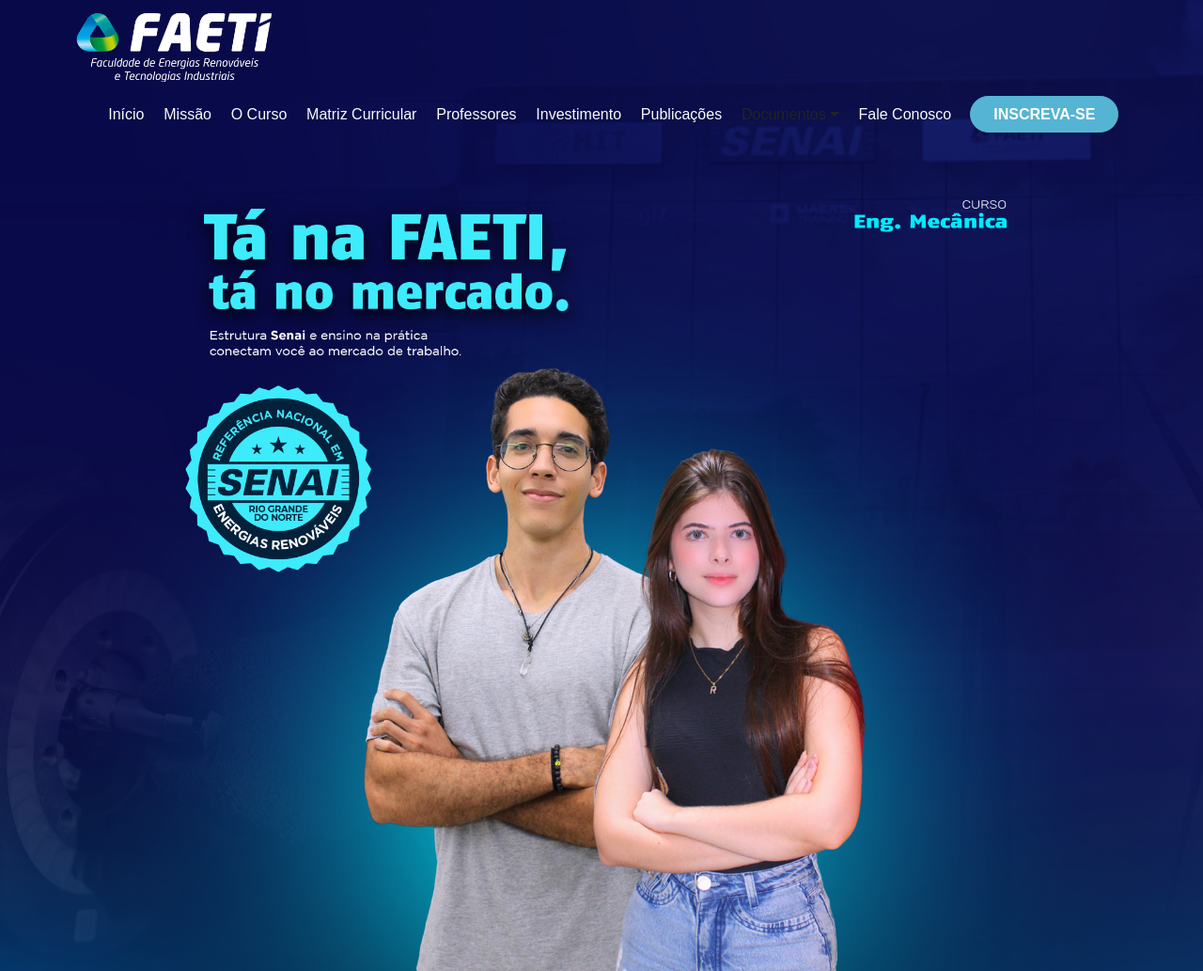
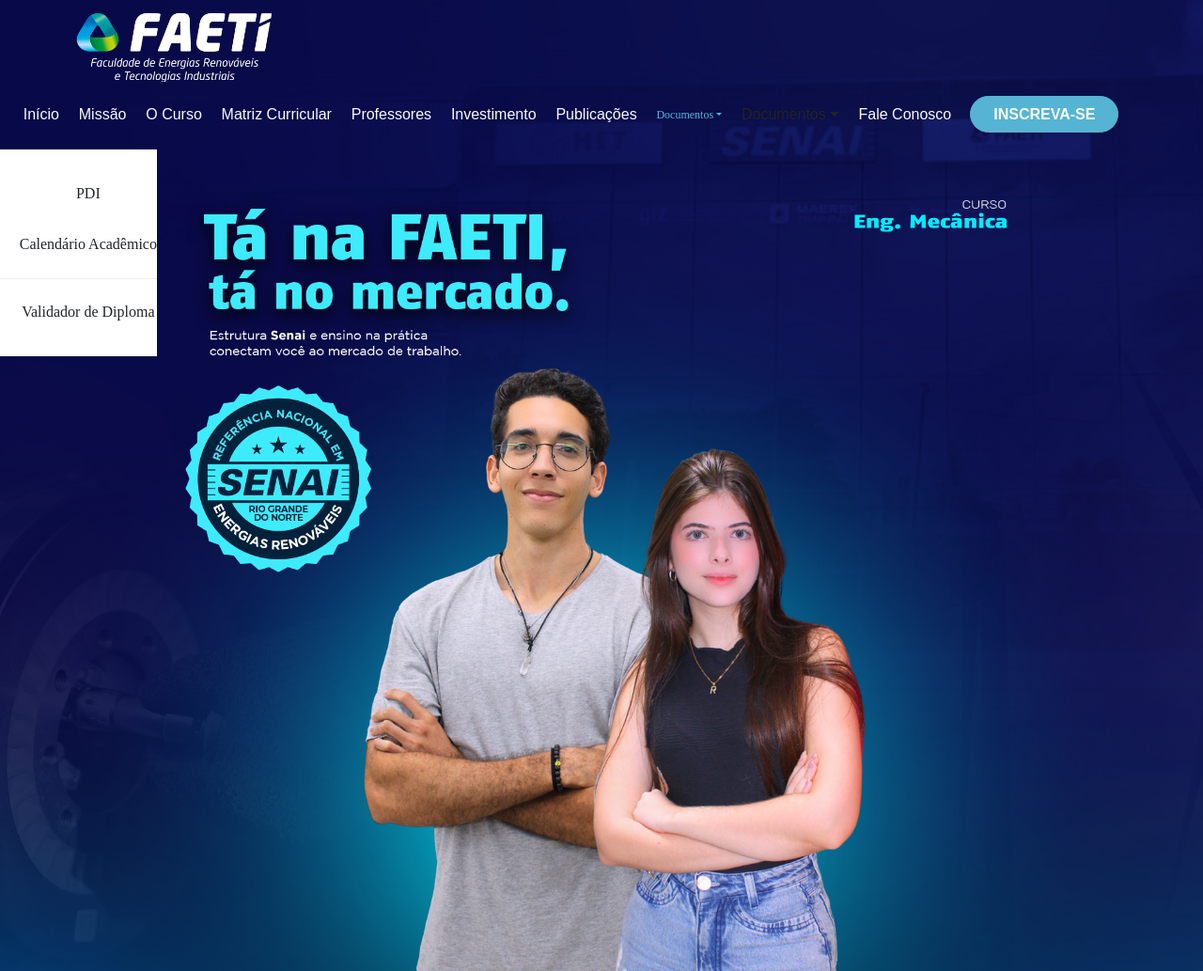
Before and after one commit to rafaelfiern/faeti, a PHP site: page / in a window 1280 px wide, after a click on "Documentos". Shown: the top 1033 px of the page at 94% size. Run offline with PHP 8.4, Linux system fonts and the light colour scheme; some web fonts are replaced.

Commit message:
dropwdown5

```diff
--- a/index.php
+++ b/index.php
@@ -82,6 +82,17 @@
                     <!--<li class="nav-item"><a class="nav-link link text-white text-primary display-4" target="_blank" href="https://docs.google.com/forms/d/e/1FAIpQLSfM8sdfy8-URwTg_h-OI1lHi-kOcrdMlf6xn6Y4x2mUliwzjQ/viewform">Tenho Interesse</a></li>-->
                     <!--<li class="nav-item"><a class="nav-link link text-white text-primary display-4" target="_blank" href="index.php#form_interesse">Tenho Interesse</a></li>-->
                     <li class="nav-item"><a class="nav-link link text-white text-primary display-4" target="_blank" href="index.php#resultados">Publicações</a></li>
+                    <li class="nav-item nav-dropdown">
+                    <a class="nav-link dropdown-toggle" href="#" data-toggle="dropdown" aria-expanded="false">
+                        Documentos
+                    </a>
+                    <ul class="dropdown-menu">
+                        <li><a class="dropdown-item" href="https://www.rn.senai.br/wp-content/uploads/2025/05/PDI.pdf">PDI</a></li>
+                        <li><a class="dropdown-item" href="#">Calendário Acadêmico</a></li>
+                        <li><hr class="dropdown-divider"></li>
+                        <li><a class="dropdown-item" href="#">Validador de Diploma</a></li>
+                    </ul>
+                    </li>
                     <li class="nav-item dropdown">
 						<a class="nav-link link dropdown-toggle text-black show display-4" href="https://mobiri.se" aria-expanded="false" data-toggle="dropdown-submenu" data-bs-toggle="dropdown">
 							Documentos</a>
```
